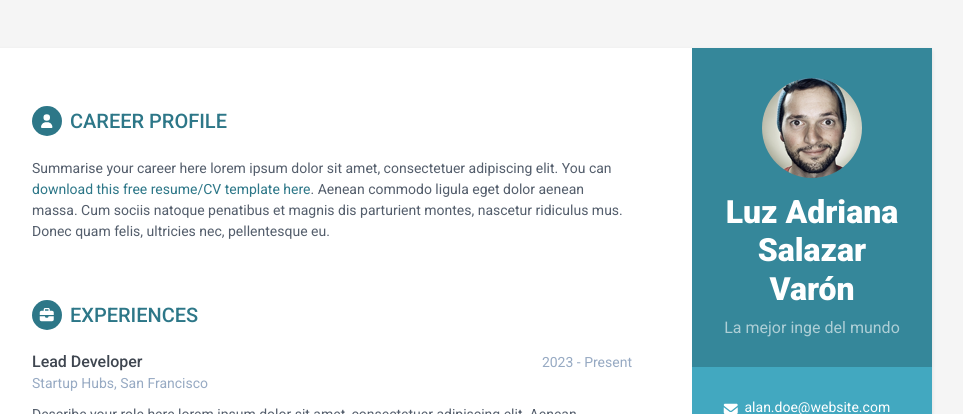
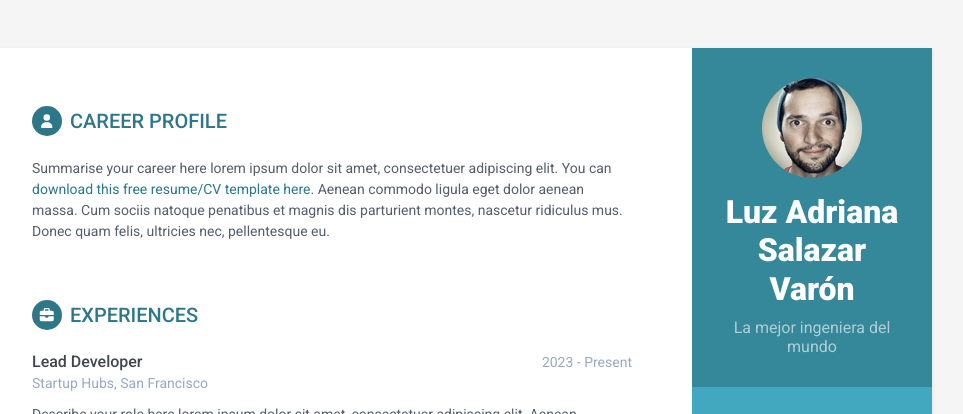
Before and after one commit to luzasalazar/CV, a plain HTML site: page index.html in a window 1280 px wide. Shown: the top 414 px of the page, without its empty margins (188-1151 px from the left). Drawn offline with Linux system fonts and the light colour scheme.

Commit message:
cambio_inge

```diff
--- a/index.html
+++ b/index.html
@@ -26,7 +26,7 @@
             <div class="profile-container">
                 <img class="profile" src="assets/images/profile.png" alt="" />
                 <h1 class="name">Luz Adriana Salazar Varón</h1>
-                <h3 class="tagline">La mejor inge del mundo</h3>
+                <h3 class="tagline">La mejor ingeniera del mundo</h3>
             </div><!--//profile-container-->
 
             <div class="contact-container container-block">
```
